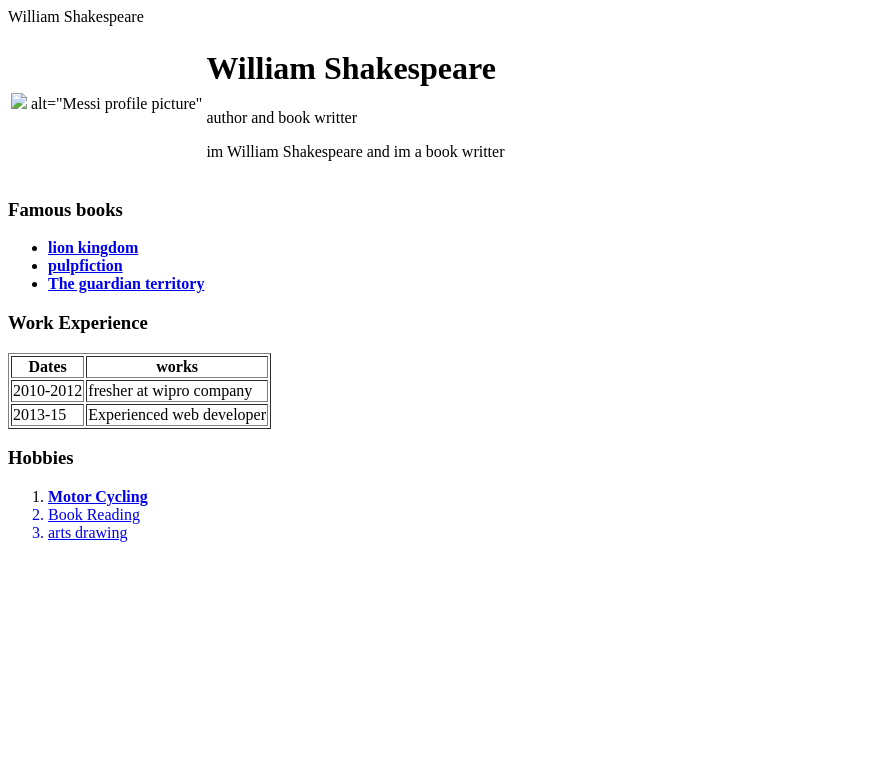
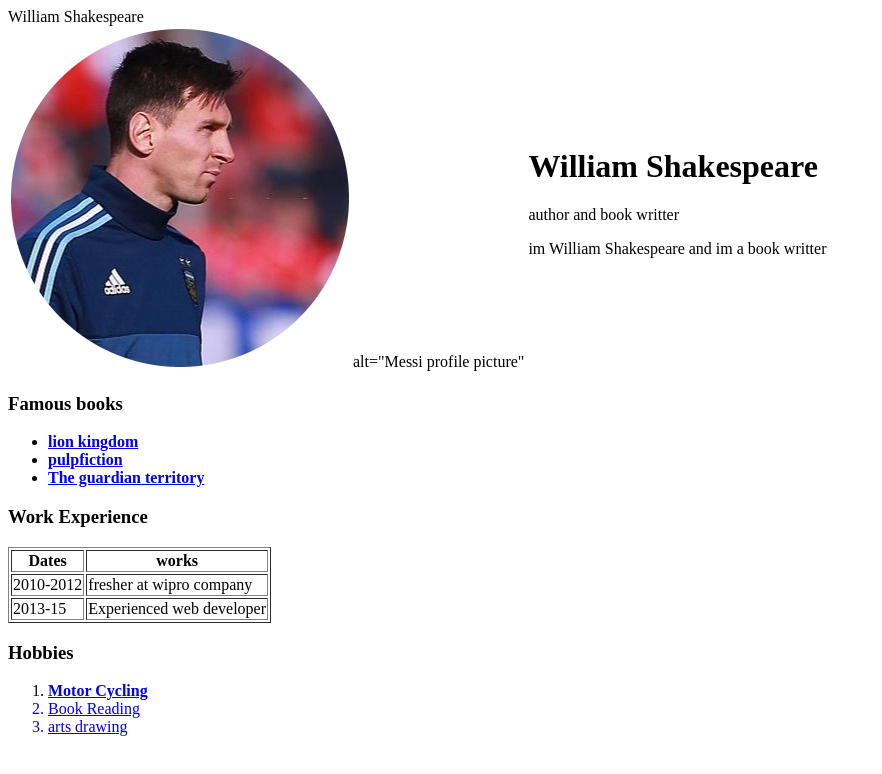
Before and after one commit to Ajithkumarlm10/Ajith, a plain HTML site: page index.html in a window 1280 px wide. Shown: the whole page, without its empty margins (0-882 px from the left). Drawn offline with Linux system fonts and the light colour scheme.

Commit message:
IMG path changed

```diff
--- a/index.html
+++ b/index.html
@@ -4,7 +4,7 @@
   <table cellspace="20">
    <tbody>
     <tr>
-     <td><img src="/Internal Storage/Download/996476-modified.png"> alt="Messi profile picture"</td>
+     <td><img src="messi10.png"> alt="Messi profile picture"</td>
      <td><h1>William Shakespeare</h1> <p>author and book writter</p> <p>im William Shakespeare and im a book writter</p></td>
     </tr>
    </tbody>
```
